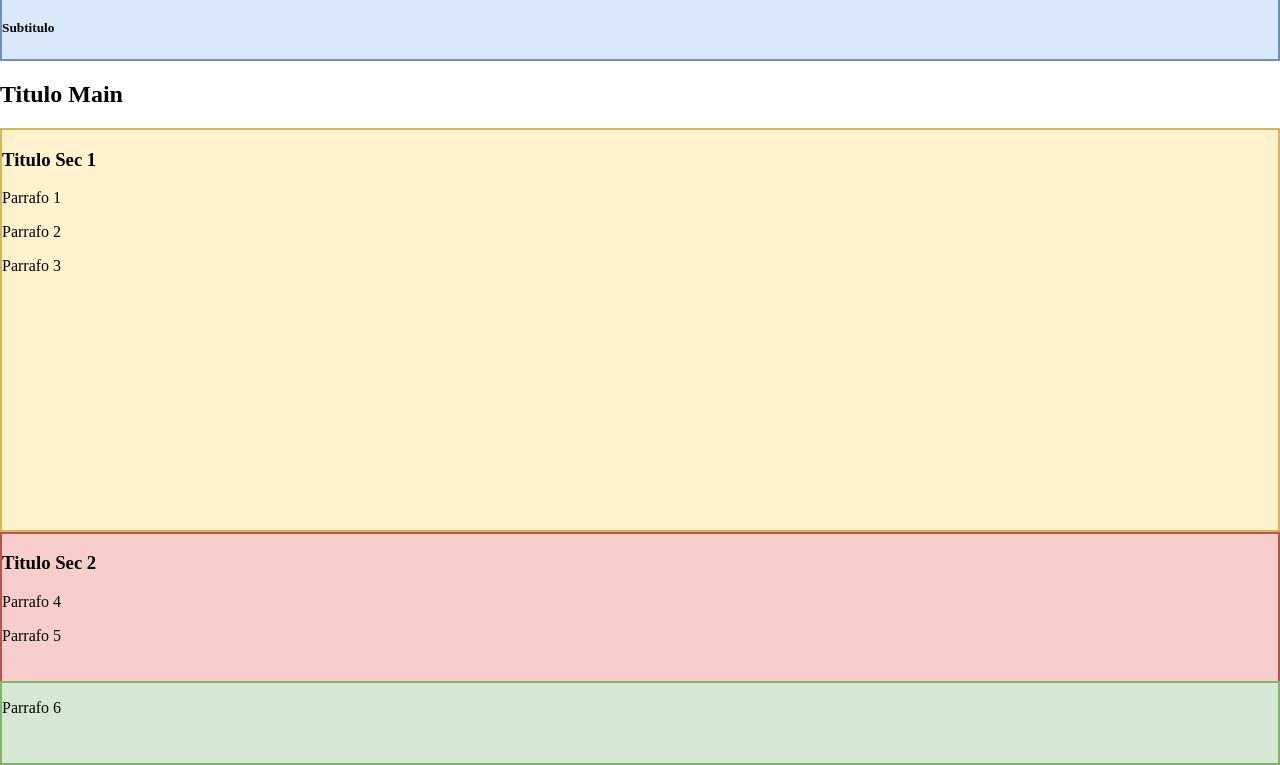
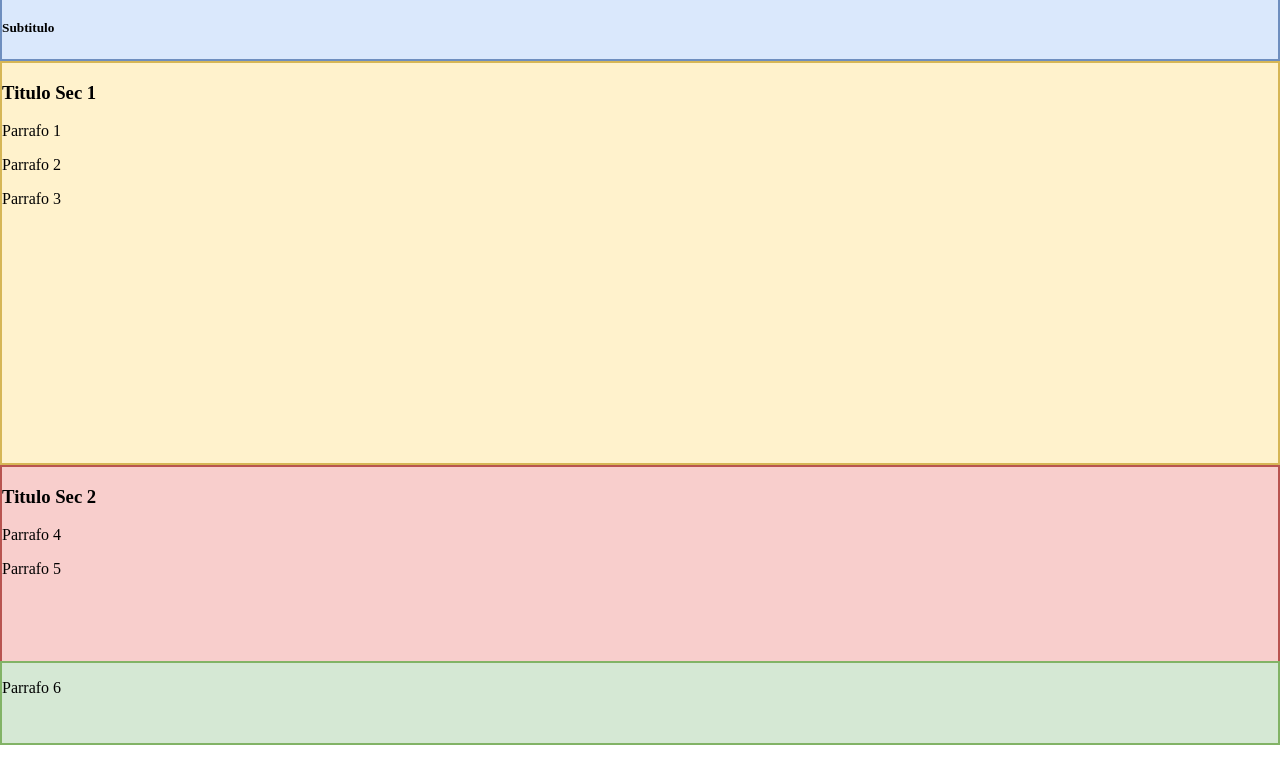
Before and after one commit to neriguidi/ejemplos-css-g1, a plain HTML site: page index.html in a window 1280 px wide. Shown: the part 63-828 px from the top of the page. Drawn offline with Linux system fonts and the light colour scheme.

Commit message:
Quito el titulo, no me gusto.

```diff
--- a/index.html
+++ b/index.html
@@ -13,7 +13,6 @@
             <h5> Subtitulo </h5>
         </header>
         <main>
-            <h2>Titulo Main</h2>
             <section id="primero">
                 <h3>
                     Titulo Sec 1
```
